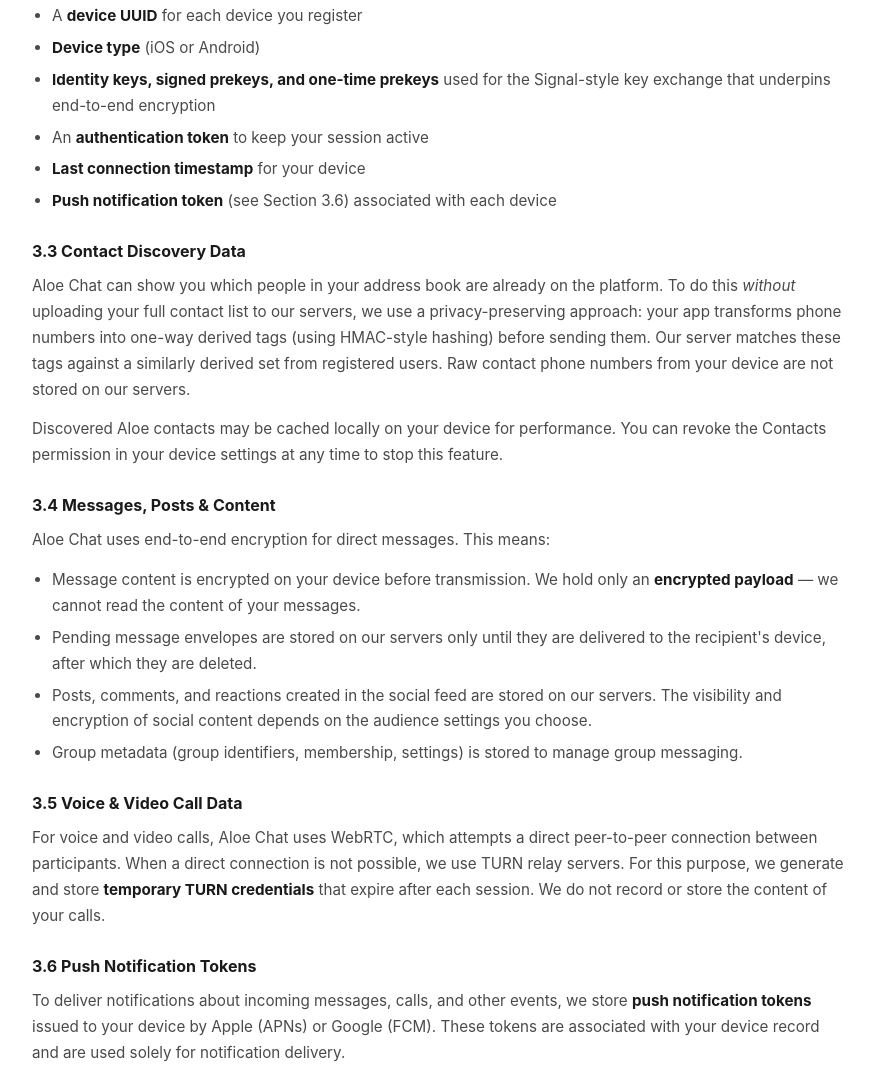
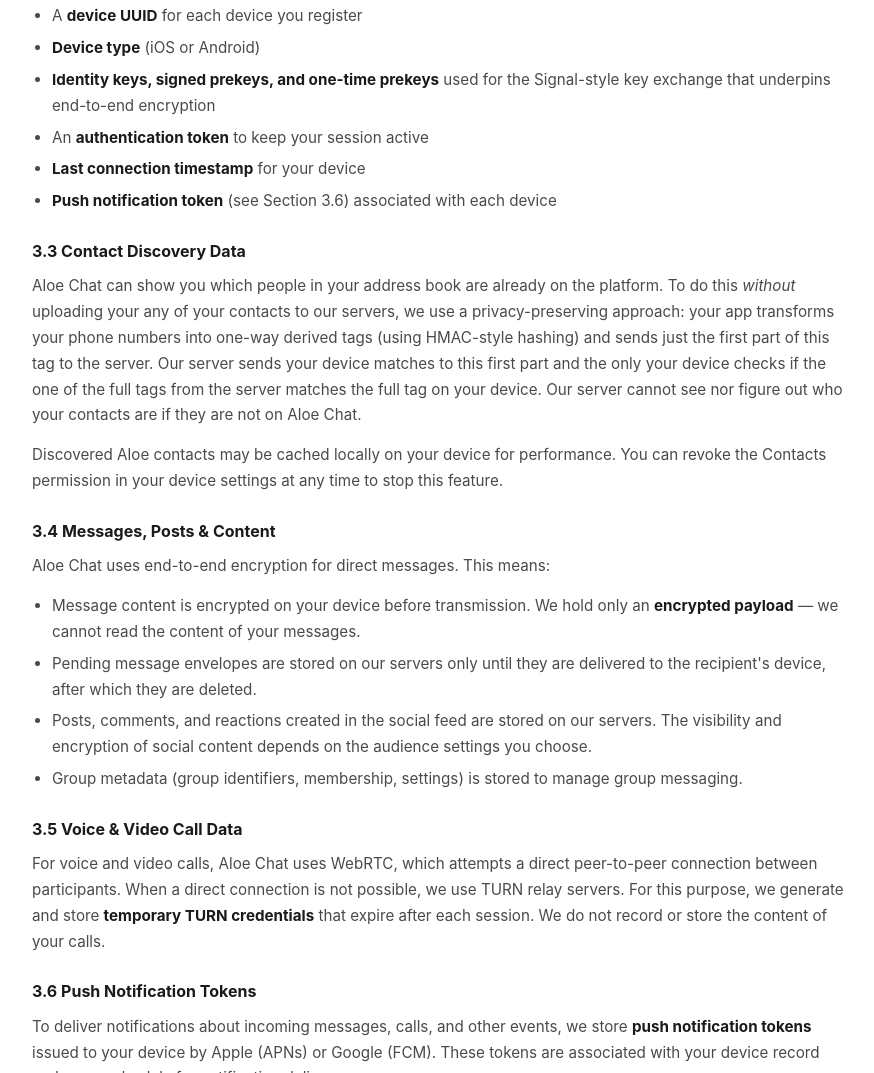
Before and after one commit to ayalbelling/aloechat_website, a plain HTML site: page privacy.html in a window 1280 px wide. Shown: the part 1824-2897 px from the top of the page, without its empty margins (202-1076 px from the left). Drawn offline with Linux system fonts and the light colour scheme.

Commit message:
better description of contact discovery

```diff
--- a/privacy.html
+++ b/privacy.html
@@ -366,11 +366,11 @@
     <h3>3.3 Contact Discovery Data</h3>
     <p>
       Aloe Chat can show you which people in your address book are already on the platform.
-      To do this <em>without</em> uploading your full contact list to our servers, we use a
-      privacy-preserving approach: your app transforms phone numbers into one-way derived tags
-      (using HMAC-style hashing) before sending them. Our server matches these tags against
-      a similarly derived set from registered users. Raw contact phone numbers from your device
-      are not stored on our servers.
+      To do this <em>without</em> uploading your any of your contacts to our servers, we use a
+      privacy-preserving approach: your app transforms your phone numbers into one-way derived tags
+      (using HMAC-style hashing) and sends just the first part of this tag to the server. Our server sends your device
+      matches to this first part and the only your device checks if the one of the full tags from the server matches the full tag on your device.
+      Our server cannot see nor figure out who your contacts are if they are not on Aloe Chat.
     </p>
     <p>
       Discovered Aloe contacts may be cached locally on your device for performance. You can
```
